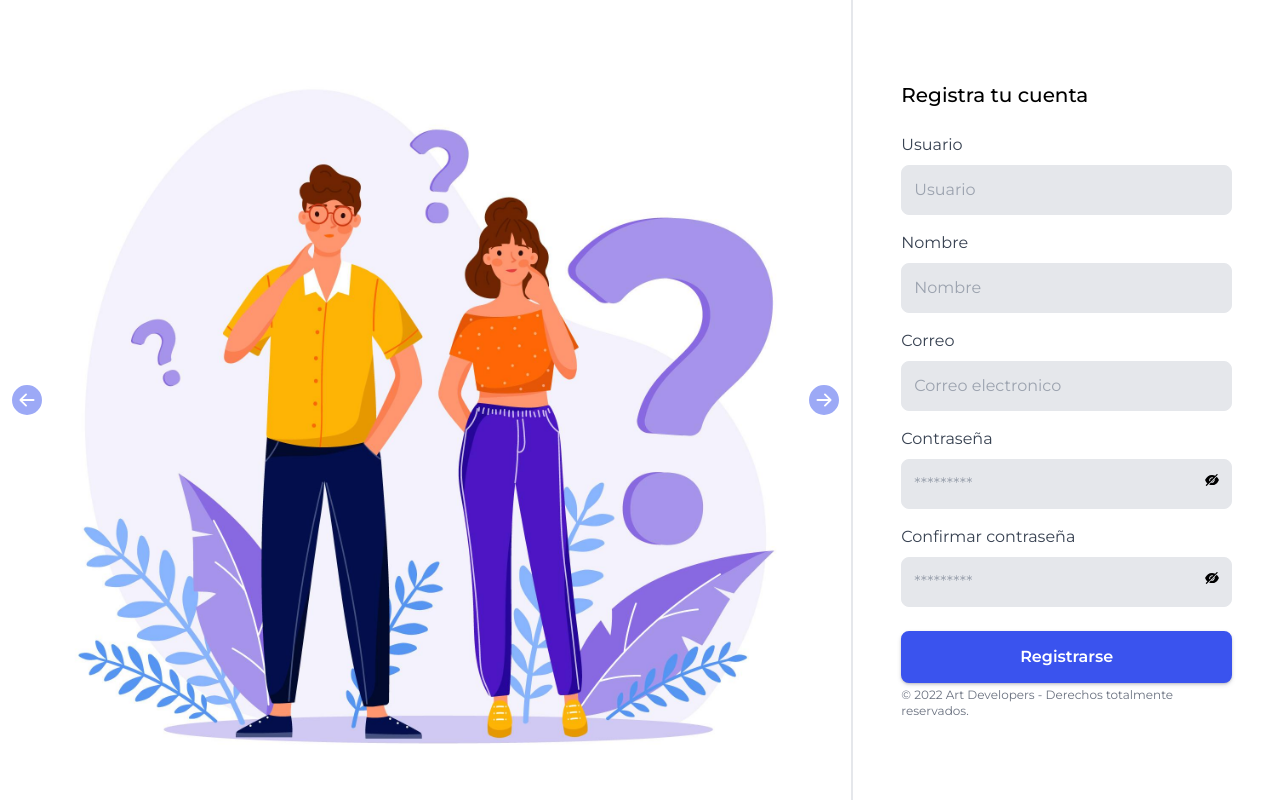
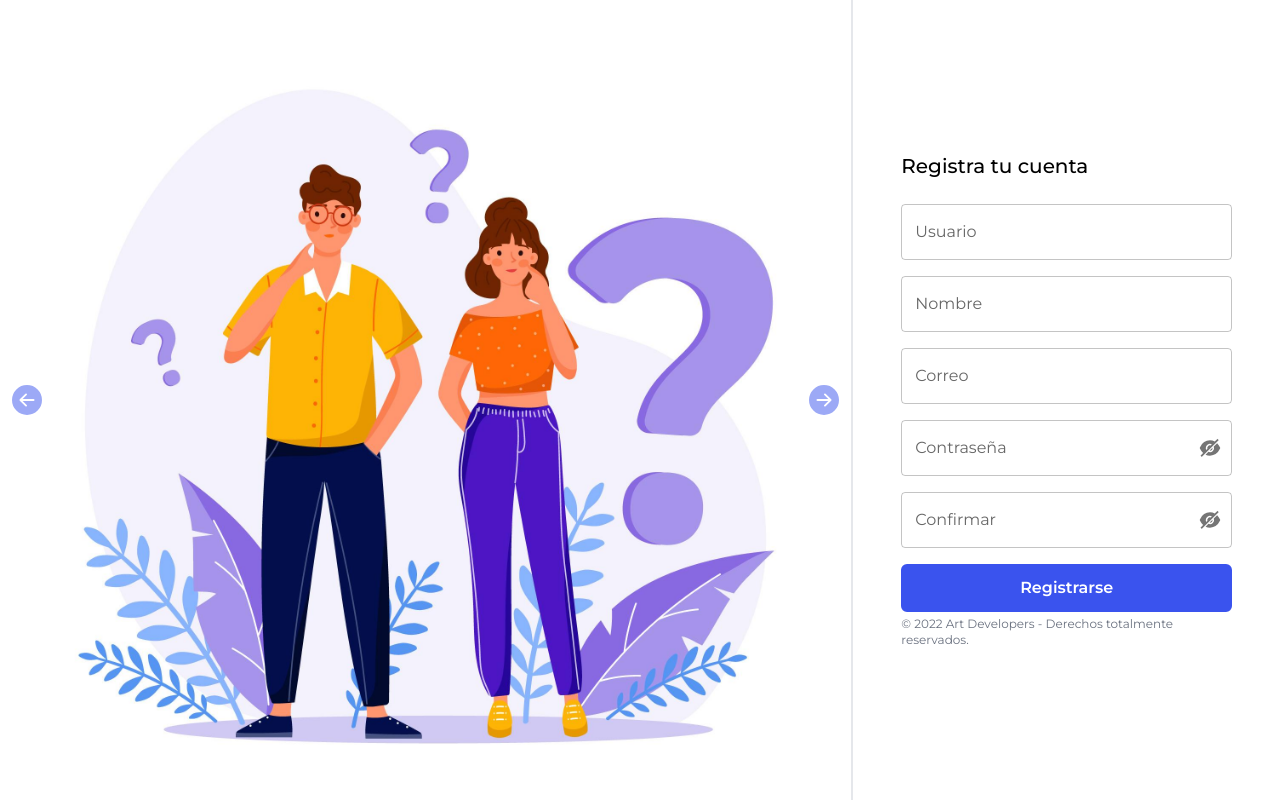
Before and after one commit to EdwinTorradoArt15/QuizzApp-Front, a React (Create React App) app: page /registro in a window 1280 px wide. Built offline with nearby package versions, Linux system fonts and the light colour scheme.

Commit message:
Se consumio la api mostrar y registrar cateogorias

```diff
--- a/src/components/Dashboard.jsx
+++ b/src/components/Dashboard.jsx
@@ -7,6 +7,7 @@ import {
   Cuestionarios,
   Completados,
   Perfil,
+  Administrar,
   Configuracion,
 } from "../pages";
 import { useStateContext } from "../context/ContextProvider";
@@ -32,6 +33,7 @@ const Dashboard = () => {
         ></Route>
         <Route path="/completados" element={<Completados />} />
         <Route path="/perfil" element={<Perfil />} />
+        <Route path="/administrar" element={<Administrar />} />
         <Route path="/configuracion" element={<Configuracion />} />
       </Routes>
     </main>
--- a/src/components/FormLogin.jsx
+++ b/src/components/FormLogin.jsx
@@ -5,6 +5,15 @@ import { useNavigate } from "react-router-dom";
 import { instance } from "../api/api";
 import { toast, ToastContainer } from "react-toastify";
 import { AiFillEye, AiFillEyeInvisible } from "react-icons/ai";
+import {
+  FormControl,
+  IconButton,
+  InputAdornment,
+  InputLabel,
+  OutlinedInput,
+  TextField,
+} from "@mui/material";
+import {Btn} from '../css/Button'
 import { useForm } from "react-hook-form";
 import "react-toastify/dist/ReactToastify.css";
 import Loader from "./Loader";
@@ -14,6 +23,10 @@ const FormLogin = () => {
   const [showPassword, setShowPassword] = useState(false);
   const [loading, setLoading] = useState(false);
   const navigate = useNavigate();
+
+  const handleClickShowPassword = () => {
+    setShowPassword((showPassword) => !showPassword);
+  };
 
   const Login = async (data) => {
     try {
@@ -38,45 +51,37 @@ const FormLogin = () => {
       <ToastContainer />
       <form className="mt-6" onSubmit={handleSubmit(Login)}>
         <div>
-          <label className="block text-gray-700 text-lg">
-            Correo electronico
-          </label>
-          <input
+          <TextField
+            fullWidth
+            label="Correo"
             type="text"
-            placeholder="Correo electronico"
             {...register("correo", {
               required: true,
             })}
-            className="w-full px-4 py-3 rounded-lg bg-gray-200 mt-2 border focus:border-bright-blue focus:bg-white focus:outline-none"
           />
         </div>
 
         <div className="mt-4">
-          <label className="text-gray-700 text-lg">Contraseña</label>
-          <div className="relative w-full">
-            <input
+          <FormControl fullWidth>
+            <InputLabel>Contraseña</InputLabel>
+            <OutlinedInput
+              id="outlined-adornment-password"
               type={showPassword ? "text" : "password"}
-              placeholder="************"
-              {...register("clave", {
-                required: true,
-              })}
-              className="w-full px-4 py-3 rounded-lg bg-gray-200 mt-2 border focus:border-bright-blue focus:bg-white focus:outline-none"
+              {...register("clave")}
+              endAdornment={
+                <InputAdornment position="end">
+                  <IconButton
+                    aria-label="toggle password visibility"
+                    onClick={handleClickShowPassword}
+                    edge="end"
+                  >
+                    {showPassword ? <AiFillEye /> : <AiFillEyeInvisible />}
+                  </IconButton>
+                </InputAdornment>
+              }
+              label="Password"
             />
-            <span
-              class="flex absolute inset-y-0 right-0 items-center pr-3"
-              onClick={() => setShowPassword((show) => !show)}
-            >
-              {showPassword ? (
-                <>
-                  <AiFillEye />
-                </>
-              ) : (
-                <>
-                  <AiFillEyeInvisible />
-                </>
-              )}
-            </span>
-          </div>
+          </FormControl>
         </div>
 
         <div className="flex items-center justify-end pt-2">
@@ -84,17 +89,18 @@ const FormLogin = () => {
             ¿Olvidaste tu contraseña?
           </p>
         </div>
-        <button
+        <Btn
           type="submit"
-          className="w-full rounded-lg btn-cuestionario font-semibold text-14 2xl:text-lg md:text-base p-3 mt-6"
+          fullWidth
+          sx={{mt: 2}}
         >
           {loading ? <Loader /> : "Iniciar sesión"}
-        </button>
+        </Btn>
       </form>
       <hr className="my-6 border-gray-300 w-full" />
-      <button
+      <Btn
         type="button"
-        className="w-full btn-cuestionario rounded-lg font-semibold text-14 2xl:text-lg p-3"
+        fullWidth
       >
         <div className="flex items-center justify-center ">
           <AiFillGoogleCircle className="text-lg md:text-base" />
@@ -102,7 +108,7 @@ const FormLogin = () => {
             Inicia sesion con Google
           </span>
         </div>
-      </button>
+      </Btn>
       <p className="mt-5 text-lg">
         Necesitas una cuenta?
         <Link
--- a/src/components/FormRegister.jsx
+++ b/src/components/FormRegister.jsx
@@ -2,8 +2,17 @@ import { useState } from "react";
 import { useNavigate } from "react-router-dom";
 import { toast, ToastContainer } from "react-toastify";
 import { AiFillEye, AiFillEyeInvisible } from "react-icons/ai";
+import {
+  TextField,
+  FormControl,
+  InputLabel,
+  OutlinedInput,
+  InputAdornment,
+  IconButton,
+} from "@mui/material";
+import {Btn} from '../css/Button'
 import { useForm } from "react-hook-form";
-import {instance} from '../api/api'
+import { instance } from "../api/api";
 import Loader from "./Loader";
 import "react-toastify/dist/ReactToastify.css";
 
@@ -16,6 +25,10 @@ const FormRegister = () => {
   const [showPassword, setShowPassword] = useState(false);
   const navigate = useNavigate();
   const [loading, setLoading] = useState(false);
+
+  const handleClickShowPassword = () => {
+    setShowPassword((showPassword) => !showPassword);
+  };
 
   const registerUser = async (data) => {
     try {
@@ -41,17 +54,14 @@ const FormRegister = () => {
       <form className="mt-6" onSubmit={handleSubmit(registerUser)}>
         <ToastContainer />
         <div>
-          <label className="block text-gray-700 text-lg md:text-base">
-            Usuario
-          </label>
-          <input
+          <TextField
+            fullWidth
+            label="Usuario"
             type="text"
-            placeholder="Usuario"
             {...register("usuario", {
               required: true,
               maxLength: 20,
             })}
-            className="w-full p-3 rounded-lg bg-gray-200 mt-2 border focus:border-bright-blue focus:bg-white focus:outline-none"
           />
           <p className="sr-only">
             {errors.usuario?.type === "required" &&
@@ -62,31 +72,25 @@ const FormRegister = () => {
         </div>
 
         <div className="mt-4">
-          <label className="block text-gray-700 text-lg md:text-base">
-            Nombre
-          </label>
-          <input
+          <TextField
+            fullWidth
+            label="Nombre"
             type="text"
-            placeholder="Nombre"
             {...register("nombre", {
               required: true,
             })}
-            className="w-full p-3 rounded-lg bg-gray-200 mt-2 border focus:border-bright-blue focus:bg-white focus:outline-none"
           />
         </div>
 
         <div className="mt-4">
-          <label className="block text-gray-700 text-lg md:text-base">
-            Correo
-          </label>
-          <input
+          <TextField
+            fullWidth
+            label="Correo"
             type="text"
-            placeholder="Correo electronico"
             {...register("correo", {
               required: true,
               pattern: /^[^\s@]+@[^\s@]+\.[^\s@]{2,}$/i,
             })}
-            className="w-full p-3 rounded-lg bg-gray-200 mt-2 border focus:border-bright-blue focus:bg-white focus:outline-none"
           />
           <p className="sr-only">
             {errors.correo?.type === "required" &&
@@ -97,73 +101,56 @@ const FormRegister = () => {
         </div>
 
         <div className="mt-4">
-          <label className="block text-gray-700 text-lg md:text-base">
-            Contraseña
-          </label>
-          <div className="relative w-full">
-            <input
-              type={showPassword ? "text" : "password"}
-              placeholder="*********"
+          <FormControl fullWidth>
+          <InputLabel>Contraseña</InputLabel>
+            <OutlinedInput
+              id="outlined-adornment-password"
+              type={showPassword ? 'text' : 'password'}
               {...register("clave")}
-              // value={contraseña}
-              // onChange={(e) => setContraseña(e.target.value)}
-              className="w-full p-3 rounded-lg bg-gray-200 mt-2 border focus:border-bright-blue focus:bg-white focus:outline-none"
-              // required
+              endAdornment={
+                <InputAdornment position="end">
+                  <IconButton
+                    aria-label="toggle password visibility"
+                    onClick={handleClickShowPassword}
+                    edge="end"
+                  >
+                    {showPassword ? <AiFillEye /> : <AiFillEyeInvisible />}
+                  </IconButton>
+                </InputAdornment>
+              }
+              label="Password"
             />
-            <span
-              className="flex absolute inset-y-0 right-0 items-center pr-3"
-              onClick={() => setShowPassword((show) => !show)}
-            >
-              {showPassword ? (
-                <>
-                  <AiFillEye />
-                </>
-              ) : (
-                <>
-                  <AiFillEyeInvisible />
-                </>
-              )}
-            </span>
-          </div>
+          </FormControl>
         </div>
 
         <div className="mt-4">
-          <label className="block text-gray-700 text-lg md:text-base">
-            Confirmar contraseña
-          </label>
-          <div className="relative w-full">
-            <input
-              type={showPassword ? "text" : "password"}
-              placeholder="*********"
+        <FormControl fullWidth>
+          <InputLabel>Confirmar</InputLabel>
+            <OutlinedInput
+              type={showPassword ? 'text' : 'password'}
               {...register("confClave")}
-              // value={confContraseña}
-              // onChange={(e) => setConfContraseña(e.target.value)}
-              className="w-full p-3 rounded-lg bg-gray-200 mt-2 border focus:border-bright-blue focus:bg-white focus:outline-none"
-              // required
+              endAdornment={
+                <InputAdornment position="end">
+                  <IconButton
+                    onClick={handleClickShowPassword}
+                    edge="end"
+                  >
+                    {showPassword ? <AiFillEye /> : <AiFillEyeInvisible />}
+                  </IconButton>
+                </InputAdornment>
+              }
+              label="Password"
             />
-            <span
-              className="flex absolute inset-y-0 right-0 items-center pr-3"
-              onClick={() => setShowPassword((show) => !show)}
-            >
-              {showPassword ? (
-                <>
-                  <AiFillEye />
-                </>
-              ) : (
-                <>
-                  <AiFillEyeInvisible />
-                </>
-              )}
-            </span>
-          </div>
+          </FormControl>
         </div>
-        <button
+        <Btn
+          fullWidth
+          sx={{mt:2}}
           type="submit"
-          className="w-full rounded-lg text-center btn-cuestionario font-semibold text-14 2xl:text-lg md:text-base p-3 mt-6"
           value="Registrar"
         >
           {loading ? <Loader /> : "Registrarse"}
-        </button>
+        </Btn>
       </form>
 
       <p className="text-xs text-gray-500 mt-1">
--- /dev/null
+++ b/src/css/Button.jsx
@@ -0,0 +1,58 @@
+import { styled } from "@mui/material/styles";
+import Button from "@mui/material/Button";
+
+export const Btn = styled(Button)({
+  boxShadow: "none",
+  textTransform: "none",
+  fontSize: 16,
+  fontWeight: 600,
+  padding: "10px",
+  border: "2px solid",
+  borderRadius: 6,
+  lineHeight: 1.5,
+  backgroundColor: "#3A53EE",
+  color: "#fff",
+  borderColor: "#3A53EE",
+  transition: "all .3s ease-in-out",
+  "&:hover": {
+    backgroundColor: "#fff",
+    color: "#3A53EE",
+    boxShadow: "none",
+  },
+  "&:active": {
+    backgroundColor: "#fff",
+    color: "#3A53EE",
+    boxShadow: "none",
+  },
+  "&:focus": {
+    boxShadow: "0 0 0 0.2rem rgba(58, 83, 238, .5)",
+  },
+});
+
+export const BtnCancel = styled(Button)({
+  boxShadow: "none",
+  textTransform: "none",
+  fontSize: 16,
+  fontWeight: 600,
+  padding: "10px",
+  border: "2px solid",
+  borderRadius: 6,
+  lineHeight: 1.5,
+  backgroundColor: "#ba181b",
+  color: "#fff",
+  borderColor: "#ba181b",
+  transition: "all .3s ease-in-out",
+  "&:hover": {
+    backgroundColor: "#fff",
+    color: "#ba181b",
+    boxShadow: "none",
+  },
+  "&:active": {
+    backgroundColor: "#fff",
+    color: "#ba181b",
+    boxShadow: "none",
+  },
+  "&:focus": {
+    boxShadow: "0 0 0 0.2rem rgba(186, 24, 27, .5)",
+  },
+})
--- a/src/index.js
+++ b/src/index.js
@@ -4,6 +4,8 @@ import './index.css';
 import App from './App';
 import { ContextProvider } from './context/ContextProvider';
 import { BrowserRouter } from 'react-router-dom';
+import { ThemeProvider } from "@mui/material/styles";
+import {global} from './css/style'
 import axios from 'axios';
 axios.defaults.withCredentials = true;
 
@@ -11,7 +13,9 @@ const root = ReactDOM.createRoot(document.getElementById('root'));
 root.render(
   <BrowserRouter>
     <ContextProvider>
+      <ThemeProvider theme={global}>
           <App />
+      </ThemeProvider>
     </ContextProvider>
   </BrowserRouter>
 );
--- /dev/null
+++ b/src/pages/Administrar.jsx
@@ -0,0 +1,133 @@
+import { useState, useEffect } from "react";
+import { Btn, BtnCancel } from "../css/Button";
+import { useForm } from "react-hook-form";
+import Loader from "../components/Loader";
+import { Modal, Box } from "@mui/material";
+import { TextField } from "@mui/material";
+import { instance } from "../api/api";
+import { toast, ToastContainer } from "react-toastify";
+import "react-toastify/dist/ReactToastify.css";
+
+const style = {
+  position: "absolute",
+  top: "50%",
+  left: "50%",
+  transform: "translate(-50%, -50%)",
+  width: 400,
+  bgcolor: "background.paper",
+  borderRadius: "10px",
+  boxShadow: 24,
+  p: 4,
+};
+
+const Administrar = () => {
+  const [data, setData] = useState([]);
+  const { register, handleSubmit } = useForm();
+  const [modalAdd, setModalAdd] = useState(false);
+  const [loading, setLoading] = useState(false);
+
+  const abrirCerrarModalAgregar = () => {
+    setModalAdd(!modalAdd);
+  };
+
+  useEffect(() => {
+    getCategories();
+  }, []);
+
+  // Obtenemos todas las categorias
+  const getCategories = async () => {
+    try {
+      const response = await instance.get("/categories");
+      console.log(response.data.categorias);
+      return setData(response.data.categorias);
+    } catch (err) {
+      setData([]);
+    }
+  };
+
+  const postCategories = async (data) => {
+    try {
+      setLoading(true);
+      await instance.post("/categories", data);
+      setLoading(false);
+      toast.success("Ingrediente agregado correctamente");
+      getCategories();
+      setModalAdd(false);
+    } catch (err) {
+      console.log(err);
+      setLoading(false);
+      toast.error("Error al agregar ingrediente");
+    }
+  };
+
+  const bodyModalAdd = (
+    <Box sx={style}>
+      <h3 className="text-xl font-semibold">Añadir categoria</h3>
+      <form onSubmit={handleSubmit(postCategories)}>
+        <TextField
+          sx={{ my: 2 }}
+          label="Nombre"
+          type="text"
+          {...register("nombre", {
+            required: true,
+          })}
+          defaultValue={data.nombre}
+          variant="filled"
+        />
+        <TextField
+          label="Descripcion"
+          type="text"
+          {...register("descripcion", {
+            required: true,
+          })}
+          defaultValue={data.descripcion}
+          variant="filled"
+        />
+        <div className="flex pt-3 gap-3">
+          <Btn type="submit" className="btn">
+            {loading ? <Loader /> : "Agregar ingrediente"}
+          </Btn>
+          <BtnCancel
+            className="btnCancel"
+            onClick={() => abrirCerrarModalAgregar()}
+          >
+            Cancelar
+          </BtnCancel>
+        </div>
+      </form>
+    </Box>
+  );
+
+  return (
+    <div className="w-full p-3">
+      <ToastContainer />
+      <div className="mt-8">
+        <Btn onClick={() => abrirCerrarModalAgregar()}>Añadir categoria</Btn>
+      </div>
+      <div className="flex flex-wrap my-7 justify-center gap-8 items-center">
+        {data.map((cat) => {
+          return (
+            <div
+              key={cat.id}
+              className="card"
+            >
+                <p className="btn btn-categoria font-extrabold text-lg px-3 py-2">{cat.nombre}</p>
+            </div>
+          );
+        })}
+      </div>
+      <Modal open={modalAdd} onClose={abrirCerrarModalAgregar}>
+        {bodyModalAdd}
+      </Modal>
+    </div>
+  );
+};
+
+/* style={{
+  backgroundImage: `url(${item.imagen})`,
+  backgroundSize: "cover",
+  backgroundPosition: "center",
+  backgroundRepeat: "no-repeat",
+}} */
+
+export default Administrar;
--- a/src/pages/index.jsx
+++ b/src/pages/index.jsx
@@ -2,4 +2,5 @@ export {default as Inicio} from './Inicio';
 export {default as Cuestionarios} from './Cuestionarios';
 export {default as Completados} from './Completados';
 export {default as Perfil} from './Perfil';
+export {default as Administrar} from './Administrar';
 export {default as Configuracion} from './Configuracion';
```
Also changed, not shown: src/css/style.jsx (added, +7 -0 lines), src/data/datos.js (+6 -1 lines), src/pages/Inicio.jsx (+23 -21 lines).
